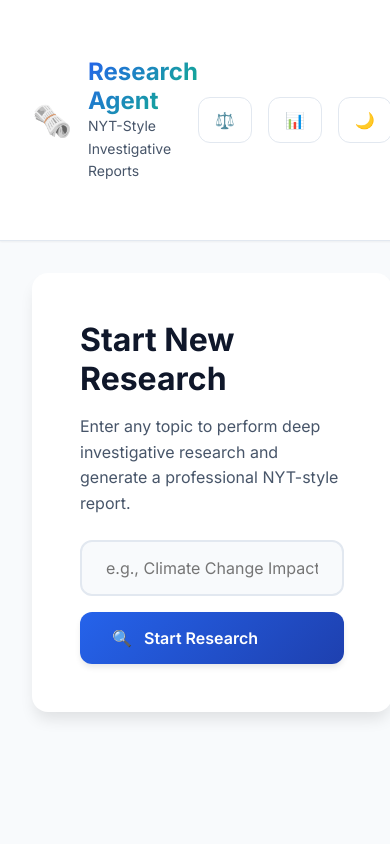
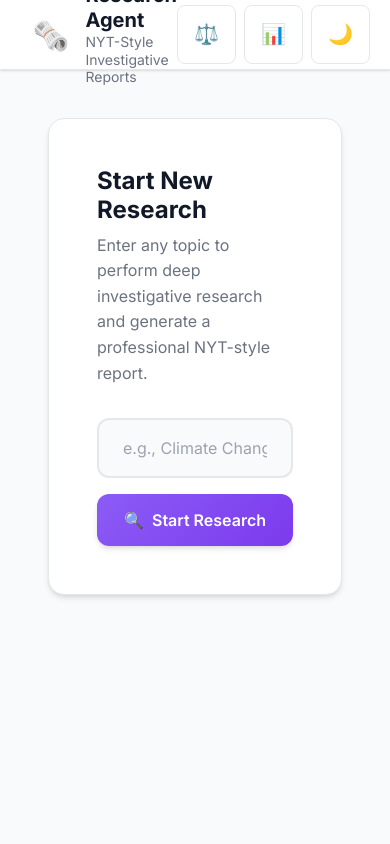
Before and after one commit to Sharan-G-S/Research-Agent, a Flask app: page / in a window 390 px wide. Run offline with Flask 3, Linux system fonts and the light colour scheme; some libraries are stand-ins or nearby versions.

Commit message:
UI/UX: Professional layout and design system enhancement
Major UI/UX improvements for professional appearance:

Design System:
- Updated primary color to purple (#8b5cf6)
- Comprehensive spacing scale (4px-64px)
- Typography system with 8 font sizes
- Layered shadow system (xs to 2xl)
- Improved transition timings
- Added layout constants (sidebar: 280px, header: 70px)

Header:
- Fixed height 70px with sticky positioning
- Better logo alignment and typography
- Improved button spacing
- Subtle shadow for depth

Sidebar:
- Professional card design for reports
- Hover states with elevation and transform
- Active state with purple accent
- Better typography and spacing
- 2-line title truncation

Buttons:
- Enhanced gradient backgrounds
- Improved hover states with lift effect
- Better sizing and padding
- Icon buttons with scale transform
- Proper disabled states

Forms:
- Better input styling with focus rings
- Purple focus state with glow
- Improved placeholder styling
- Enhanced card backgrounds

Layout:
- Flex-based layout structure
- Proper overflow handling
- Centered content with max-width
- Better responsive behavior

All changes maintain dark mode compatibility

```diff
--- a/static/css/style.css
+++ b/static/css/style.css
@@ -1,55 +1,110 @@
 :root {
     /* Color Palette - Professional & Modern */
-    --primary: #2563eb;
-    --primary-dark: #1e40af;
-    --primary-light: #3b82f6;
+    --primary: #8b5cf6;
+    --primary-dark: #7c3aed;
+    --primary-light: #a78bfa;
+    --primary-50: #f5f3ff;
+    --primary-100: #ede9fe;
+
     --secondary: #10b981;
     --accent: #f59e0b;
     --danger: #ef4444;
+    --success: #10b981;
+    --warning: #f59e0b;
+    --info: #3b82f6;
 
-    /* Neutrals */
+    /* Neutrals - Light Mode */
     --bg-primary: #ffffff;
-    --bg-secondary: #f8fafc;
-    --bg-tertiary: #f1f5f9;
-    --text-primary: #0f172a;
-    --text-secondary: #475569;
-    --text-muted: #94a3b8;
-    --border: #e2e8f0;
+    --bg-secondary: #f9fafb;
+    --bg-tertiary: #f3f4f6;
+    --text-primary: #111827;
+    --text-secondary: #6b7280;
+    --text-muted: #9ca3af;
+    --border: #e5e7eb;
+    --border-light: #f3f4f6;
+    --card-bg: #ffffff;
 
-    /* Dark Mode */
+    /* Dark Mode Colors */
     --dark-bg-primary: #0f172a;
     --dark-bg-secondary: #1e293b;
     --dark-bg-tertiary: #334155;
     --dark-text-primary: #f8fafc;
     --dark-text-secondary: #cbd5e1;
+    --dark-text-muted: #94a3b8;
     --dark-border: #334155;
+    --dark-card-bg: #1e293b;
 
-    /* Spacing */
-    --spacing-xs: 0.5rem;
-    --spacing-sm: 0.75rem;
+    /* Spacing Scale */
+    --spacing-xs: 0.25rem;
+    /* 4px */
+    --spacing-sm: 0.5rem;
+    /* 8px */
     --spacing-md: 1rem;
+    /* 16px */
     --spacing-lg: 1.5rem;
+    /* 24px */
     --spacing-xl: 2rem;
+    /* 32px */
     --spacing-2xl: 3rem;
+    /* 48px */
+    --spacing-3xl: 4rem;
+    /* 64px */
 
-    /* Typography */
+    /* Typography Scale */
     --font-sans: 'Inter', -apple-system, BlinkMacSystemFont, 'Segoe UI', sans-serif;
     --font-serif: 'Merriweather', Georgia, serif;
 
-    /* Shadows */
-    --shadow-sm: 0 1px 2px 0 rgb(0 0 0 / 0.05);
-    --shadow-md: 0 4px 6px -1px rgb(0 0 0 / 0.1);
-    --shadow-lg: 0 10px 15px -3px rgb(0 0 0 / 0.1);
-    --shadow-xl: 0 20px 25px -5px rgb(0 0 0 / 0.1);
+    --font-size-xs: 0.75rem;
+    /* 12px */
+    --font-size-sm: 0.875rem;
+    /* 14px */
+    --font-size-base: 1rem;
+    /* 16px */
+    --font-size-lg: 1.125rem;
+    /* 18px */
+    --font-size-xl: 1.25rem;
+    /* 20px */
+    --font-size-2xl: 1.5rem;
+    /* 24px */
+    --font-size-3xl: 1.875rem;
+    /* 30px */
+    --font-size-4xl: 2.25rem;
+    /* 36px */
+
+    --line-height-tight: 1.25;
+    --line-height-normal: 1.5;
+    --line-height-relaxed: 1.75;
+
+    /* Shadows - Layered Depth */
+    --shadow-xs: 0 1px 2px 0 rgb(0 0 0 / 0.05);
+    --shadow-sm: 0 1px 3px 0 rgb(0 0 0 / 0.1), 0 1px 2px -1px rgb(0 0 0 / 0.1);
+    --shadow-md: 0 4px 6px -1px rgb(0 0 0 / 0.1), 0 2px 4px -2px rgb(0 0 0 / 0.1);
+    --shadow-lg: 0 10px 15px -3px rgb(0 0 0 / 0.1), 0 4px 6px -4px rgb(0 0 0 / 0.1);
+    --shadow-xl: 0 20px 25px -5px rgb(0 0 0 / 0.1), 0 8px 10px -6px rgb(0 0 0 / 0.1);
+    --shadow-2xl: 0 25px 50px -12px rgb(0 0 0 / 0.25);
 
     /* Border Radius */
     --radius-sm: 0.375rem;
+    /* 6px */
     --radius-md: 0.5rem;
+    /* 8px */
     --radius-lg: 0.75rem;
+    /* 12px */
     --radius-xl: 1rem;
+    /* 16px */
+    --radius-2xl: 1.5rem;
+    /* 24px */
+    --radius-full: 9999px;
 
     /* Transitions */
-    --transition: all 0.3s cubic-bezier(0.4, 0, 0.2, 1);
+    --transition-fast: 150ms cubic-bezier(0.4, 0, 0.2, 1);
+    --transition: 200ms cubic-bezier(0.4, 0, 0.2, 1);
+    --transition-slow: 300ms cubic-bezier(0.4, 0, 0.2, 1);
+
+    /* Layout */
+    --sidebar-width: 280px;
+    --header-height: 70px;
+    --max-content-width: 1200px;
 }
 
 /* Dark Mode */
@@ -59,7 +114,10 @@ body.dark-mode {
     --bg-tertiary: var(--dark-bg-tertiary);
     --text-primary: var(--dark-text-primary);
     --text-secondary: var(--dark-text-secondary);
+    --text-muted: var(--dark-text-muted);
     --border: var(--dark-border);
+    --border-light: var(--dark-bg-tertiary);
+    --card-bg: var(--dark-card-bg);
 }
 
 /* Reset & Base */
@@ -104,22 +162,26 @@ h3 {
 /* Layout */
 .app-container {
     display: grid;
-    grid-template-columns: 320px 1fr;
-    min-height: 100vh;
-    max-width: 1920px;
-    margin: 0 auto;
+    display: flex;
+    flex-direction: column;
+    height: 100vh;
+    overflow: hidden;
 }
 
 /* Header */
 .header {
-    grid-column: 1 / -1;
-    background: var(--bg-primary);
+    background: var(--card-bg);
     border-bottom: 1px solid var(--border);
-    padding: var(--spacing-lg) var(--spacing-xl);
+    padding: 0 var(--spacing-xl);
+    height: var(--header-height);
     display: flex;
+    align-items: center;
     justify-content: space-between;
-    align-items: center;
+    position: sticky;
+    top: 0;
+    z-index: 100;
     box-shadow: var(--shadow-sm);
+    transition: var(--transition);
 }
 
 .logo {
@@ -129,106 +191,164 @@ h3 {
 }
 
 .logo-icon {
-    font-size: 2rem;
+    font-size: var(--font-size-3xl);
+    line-height: 1;
 }
 
 .logo-text h1 {
-    font-size: 1.5rem;
+    font-size: var(--font-size-xl);
+    font-weight: 700;
+    color: var(--text-primary);
     margin: 0;
-    background: linear-gradient(135deg, var(--primary), var(--secondary));
-    -webkit-background-clip: text;
-    -webkit-text-fill-color: transparent;
-    background-clip: text;
+    line-height: var(--line-height-tight);
 }
 
 .logo-text p {
-    font-size: 0.875rem;
+    font-size: var(--font-size-sm);
     color: var(--text-secondary);
     margin: 0;
+    line-height: var(--line-height-tight);
 }
 
 .header-actions {
     display: flex;
-    gap: var(--spacing-md);
+    align-items: center;
+    gap: var(--spacing-sm);
 }
 
 /* Sidebar */
 .sidebar {
-    background: var(--bg-primary);
+    width: var(--sidebar-width);
+    background: var(--card-bg);
     border-right: 1px solid var(--border);
     padding: var(--spacing-xl);
     overflow-y: auto;
+    flex-shrink: 0;
 }
 
 .sidebar-section {
-    margin-bottom: var(--spacing-xl);
+    margin-bottom: var(--spacing-2xl);
 }
 
 .sidebar-section h3 {
-    font-size: 0.875rem;
+    font-size: var(--font-size-sm);
+    font-weight: 600;
     text-transform: uppercase;
     letter-spacing: 0.05em;
     color: var(--text-muted);
-    margin-bottom: var(--spacing-md);
+    margin-bottom: var(--spacing-lg);
 }
 
 .report-list {
     list-style: none;
+    padding: 0;
+    margin: 0;
 }
 
 .report-item {
     padding: var(--spacing-md);
     background: var(--bg-secondary);
-    border-radius: var(--radius-md);
-    margin-bottom: var(--spacing-sm);
+    border-radius: var(--radius-lg);
+    margin-bottom: var(--spacing-md);
     cursor: pointer;
     transition: var(--transition);
-    border: 1px solid transparent;
+    border: 2px solid transparent;
+    position: relative;
 }
 
 .report-item:hover {
     background: var(--bg-tertiary);
-    border-color: var(--primary);
+    border-color: var(--primary-light);
     transform: translateX(4px);
+    box-shadow: var(--shadow-md);
 }
 
 .report-item.active {
-    background: var(--primary);
-    color: white;
+    background: var(--primary-50);
+    border-color: var(--primary);
+    box-shadow: var(--shadow-sm);
+}
+
+body.dark-mode .report-item.active {
+    background: var(--dark-bg-tertiary);
+    border-color: var(--primary);
 }
 
 .report-item-title {
+    font-size: var(--font-size-sm);
     font-weight: 600;
-    font-size: 0.875rem;
+    color: var(--text-primary);
     margin-bottom: var(--spacing-xs);
+    line-height: var(--line-height-tight);
+    display: -webkit-box;
+    -webkit-line-clamp: 2;
+    -webkit-box-orient: vertical;
+    overflow: hidden;
 }
 
 .report-item-meta {
-    font-size: 0.75rem;
+    font-size: var(--font-size-xs);
     color: var(--text-muted);
     display: flex;
-    justify-content: space-between;
+    align-items: center;
+    gap: var(--spacing-sm);
+}
+
+.report-item-date {
+    display: flex;
+    align-items: center;
+    gap: 4px;
+}
+
+.report-item-stats {
+    display: flex;
+    align-items: center;
+    gap: var(--spacing-sm);
+    margin-top: var(--spacing-xs);
+}
+
+.report-stat {
+    display: flex;
+    align-items: center;
+    gap: 4px;
+    font-size: var(--font-size-xs);
+    color: var(--text-primary);
 }
 
 /* Main Content */
 .main-content {
-    padding: var(--spacing-xl);
+    flex: 1;
+    padding: var(--spacing-2xl);
     overflow-y: auto;
+    background: var(--bg-secondary);
+}
+
+/* Content Wrapper */
+.content-wrapper {
+    max-width: var(--max-content-width);
+    margin: 0 auto;
 }
 
 /* Research Form */
 .research-section {
-    background: var(--bg-primary);
+    background: var(--card-bg);
     border-radius: var(--radius-xl);
     padding: var(--spacing-2xl);
-    box-shadow: var(--shadow-lg);
-    margin-bottom: var(--spacing-xl);
+    box-shadow: var(--shadow-md);
+    margin-bottom: var(--spacing-2xl);
+    border: 1px solid var(--border);
+}
+
+.research-section h2 {
+    font-size: var(--font-size-2xl);
+    color: var(--text-primary);
+    margin-bottom: var(--spacing-sm);
 }
 
 .research-form {
     display: flex;
     gap: var(--spacing-md);
-    margin-top: var(--spacing-lg);
+    margin-top: var(--spacing-xl);
 }
 
 .input-group {
@@ -239,25 +359,35 @@ h3 {
 .input-group input {
     width: 100%;
     padding: var(--spacing-md) var(--spacing-lg);
-    font-size: 1rem;
+    font-size: var(--font-size-base);
     border: 2px solid var(--border);
     border-radius: var(--radius-lg);
     background: var(--bg-secondary);
     color: var(--text-primary);
     transition: var(--transition);
     font-family: var(--font-sans);
+    line-height: var(--line-height-normal);
+}
+
+.input-group input::placeholder {
+    color: var(--text-muted);
 }
 
 .input-group input:focus {
     outline: none;
     border-color: var(--primary);
-    box-shadow: 0 0 0 3px rgba(37, 99, 235, 0.1);
+    box-shadow: 0 0 0 4px var(--primary-50);
+    background: var(--bg-primary);
+}
+
+body.dark-mode .input-group input:focus {
+    box-shadow: 0 0 0 4px rgba(139, 92, 246, 0.2);
 }
 
 /* Buttons */
 .btn {
     padding: var(--spacing-md) var(--spacing-xl);
-    font-size: 1rem;
+    font-size: var(--font-size-base);
     font-weight: 600;
     border: none;
     border-radius: var(--radius-lg);
@@ -265,12 +395,15 @@ h3 {
     transition: var(--transition);
     display: inline-flex;
     align-items: center;
+    justify-content: center;
     gap: var(--spacing-sm);
     font-family: var(--font-sans);
+    white-space: nowrap;
+    line-height: var(--line-height-tight);
 }
 
 .btn-primary {
-    background: linear-gradient(135deg, var(--primary), var(--primary-dark));
+    background: linear-gradient(135deg, var(--primary) 0%, var(--primary-dark) 100%);
     color: white;
     box-shadow: var(--shadow-md);
 }
@@ -278,30 +411,37 @@ h3 {
 .btn-primary:hover {
     transform: translateY(-2px);
     box-shadow: var(--shadow-lg);
+    background: linear-gradient(135deg, var(--primary-light) 0%, var(--primary) 100%);
 }
 
 .btn-primary:active {
     transform: translateY(0);
+    box-shadow: var(--shadow-sm);
 }
 
 .btn-secondary {
     background: var(--bg-tertiary);
     color: var(--text-primary);
+    border: 1px solid var(--border);
 }
 
 .btn-secondary:hover {
-    background: var(--border);
+    background: var(--border-light);
+    border-color: var(--primary-light);
 }
 
 .btn-icon {
-    padding: var(--spacing-sm) var(--spacing-md);
+    padding: var(--spacing-md);
     background: transparent;
     border: 1px solid var(--border);
+    border-radius: var(--radius-md);
+    font-size: var(--font-size-xl);
 }
 
 .btn-icon:hover {
     background: var(--bg-tertiary);
     border-color: var(--primary);
+    transform: scale(1.05);
 }
 
 .btn:disabled {
--- a/templates/index.html
+++ b/templates/index.html
@@ -42,6 +42,8 @@
             </div>
         </header>
 
+        <!-- Content Container -->
+        <div style="display: flex; flex: 1; overflow: hidden;">
             <!-- Sidebar -->
             <aside class="sidebar">
                 <div class="sidebar-section">
@@ -61,7 +63,8 @@
                 <section class="research-section">
                     <h2>Start New Research</h2>
                     <p style="color: var(--text-secondary); margin-bottom: var(--spacing-lg);">
-                    Enter any topic to perform deep investigative research and generate a professional NYT-style report.
+                        Enter any topic to perform deep investigative research and generate a professional NYT-style
+                        report.
                     </p>
 
                     <form id="research-form" class="research-form">
@@ -187,6 +190,8 @@
                     </div>
                 </div>
             </div>
+            </main>
+        </div>
     </div>
 
     <!-- Dashboard Modal -->
```
Lines whose indentation alone changed are shown as unchanged.
